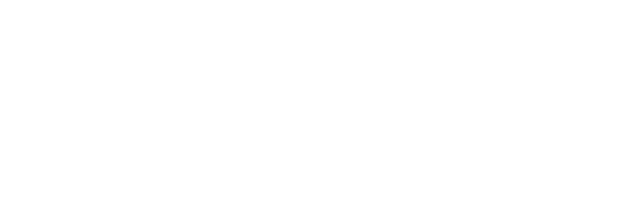
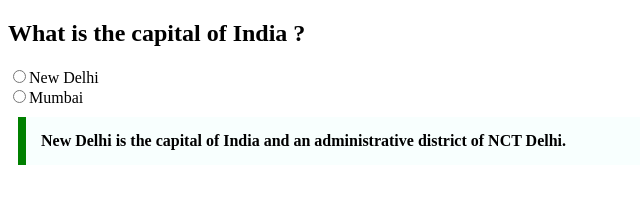
Before and after one commit to acciojob/trivia-Pankaj1105, a website: page main.html in a window 1280 px wide. Shown: the whole page, without its empty margins (0-640 px from the left). Drawn offline with Linux system fonts and the light colour scheme.

Commit message:
created a submission

```diff
--- a/main.html
+++ b/main.html
@@ -8,6 +8,12 @@
 
 <body>
 	<!-- the entire body must be written by student -->
+	<h2>What is the capital of India ?</h2>
+
+    <input type="radio">New Delhi <br>
+    <input type="radio">Mumbai
+
+    <blockquote>New Delhi is the capital of India and an administrative district of NCT Delhi.</blockquote>
     <script type="text/javascript" src="./script.js">
 </script>
 
--- a/styles.css
+++ b/styles.css
@@ -1,2 +1,10 @@
 
 /* Your CSS Code here. */
+blockquote{
+            max-width: 600px;
+            margin: 10px;
+            padding: 15px;
+            border-left: 8px solid green;
+            background-color: #f8fffe;
+            font-weight: bold;
+        }
```
